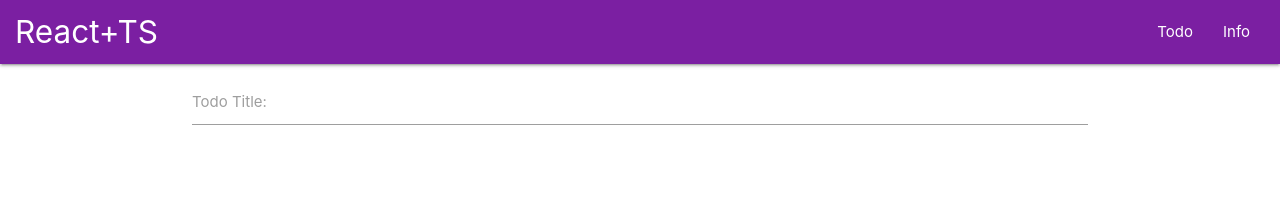
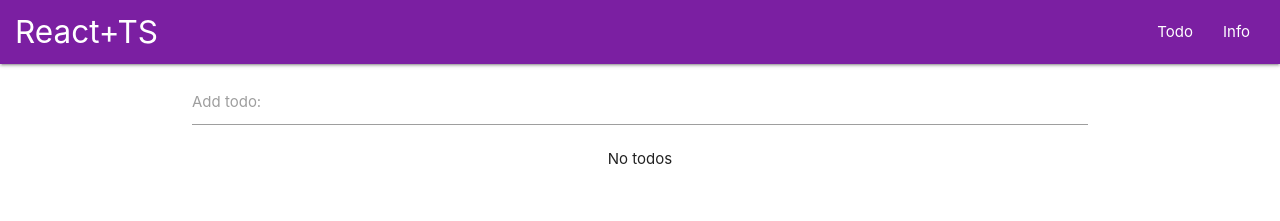
Before and after one commit to serko-prog/react-typescript, a React (Create React App) app: page / in a window 1280 px wide. Shown: the top 221 px of the page. Built offline with nearby package versions, Linux system fonts and the light colour scheme.

Commit message:
Save to localStorage

```diff
--- a/src/App.tsx
+++ b/src/App.tsx
@@ -1,11 +1,26 @@
-import React, {useState} from 'react';
+import React, {useState, useEffect} from 'react';
 import {ITodo} from './infrastructure/interfaces';
 import {Navbar} from './components/Navbar';
 import {TodoForm, ITodoFormProps} from './components/TodoForm';
 import {TodoList, ITodoListProps} from './components/TodoList';
 
 const App: React.FC = () => {
-  let [todoList, setTodoList] = useState<ITodo[]>([]);
+  const localStorageKey = "todos";
+  const [todoList, setTodoList] = useState<ITodo[]>([]);
+
+  useEffect(() => {
+    const saved: string | null = localStorage.getItem(localStorageKey);
+    if (saved)
+    {
+      const parsed: ITodo[] = JSON.parse(saved);
+      setTodoList(parsed);
+    }
+  }, []);
+
+  useEffect(() => {
+      localStorage.setItem(localStorageKey, JSON.stringify(todoList));
+  }, [todoList]);
+
 
   const addTodo: (title: string) => void = (title) => {
     const newTodo: ITodo = {
--- a/src/components/TodoForm.tsx
+++ b/src/components/TodoForm.tsx
@@ -28,7 +28,7 @@ export const TodoForm: React.FC<ITodoFormProps> = (props) => {
     <form>
         <div className="input-field">
             <input type="text" id="title" value = {title} onChange={titleChangeHandler} onKeyPress={titleKeyPressHandler}/>
-            <label htmlFor="title" className="active">Todo Title:</label>
+            <label htmlFor="title" className="active">Add todo:</label>
         </div>
     </form>
     )
--- a/src/components/TodoList.tsx
+++ b/src/components/TodoList.tsx
@@ -8,6 +8,7 @@ export interface ITodoListProps {
 }
 
 export const TodoList: React.FC<ITodoListProps> = (props) => {
+    if (props.todoList.length === 0) return <p className="center">No todos</p>
     return (
         <ul>
             {
```
